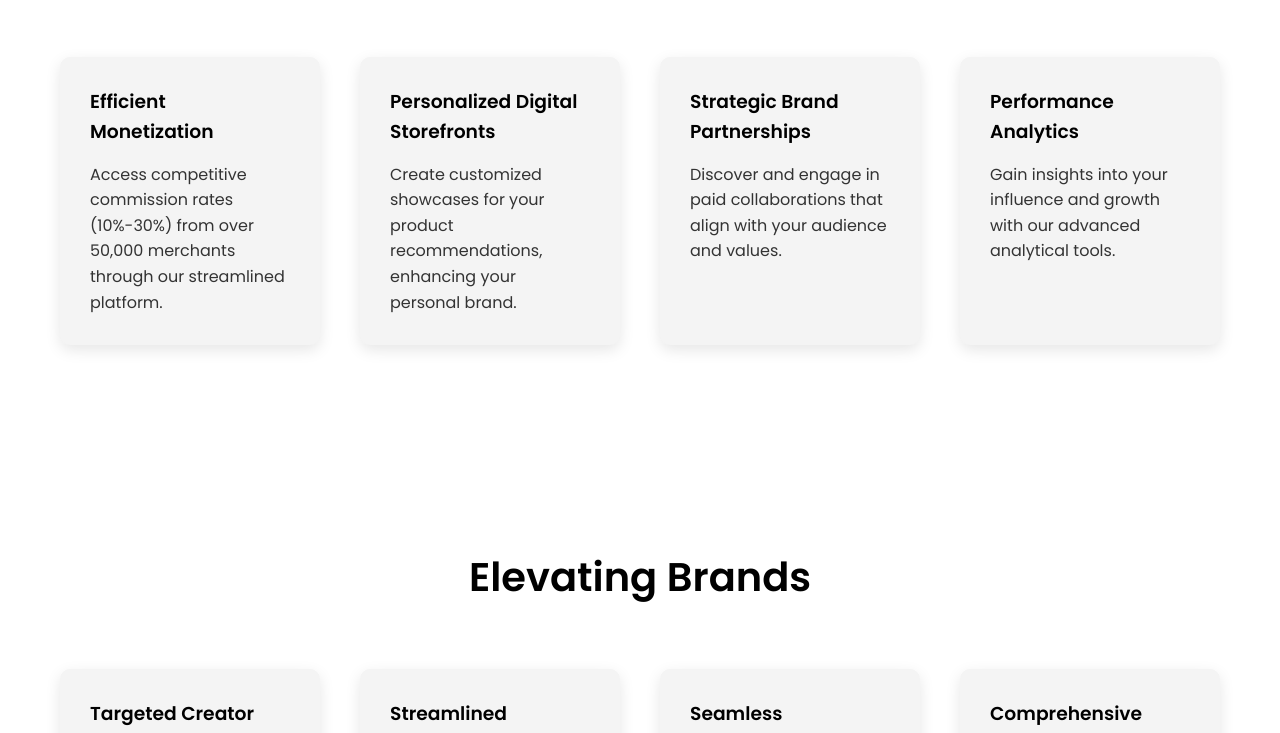
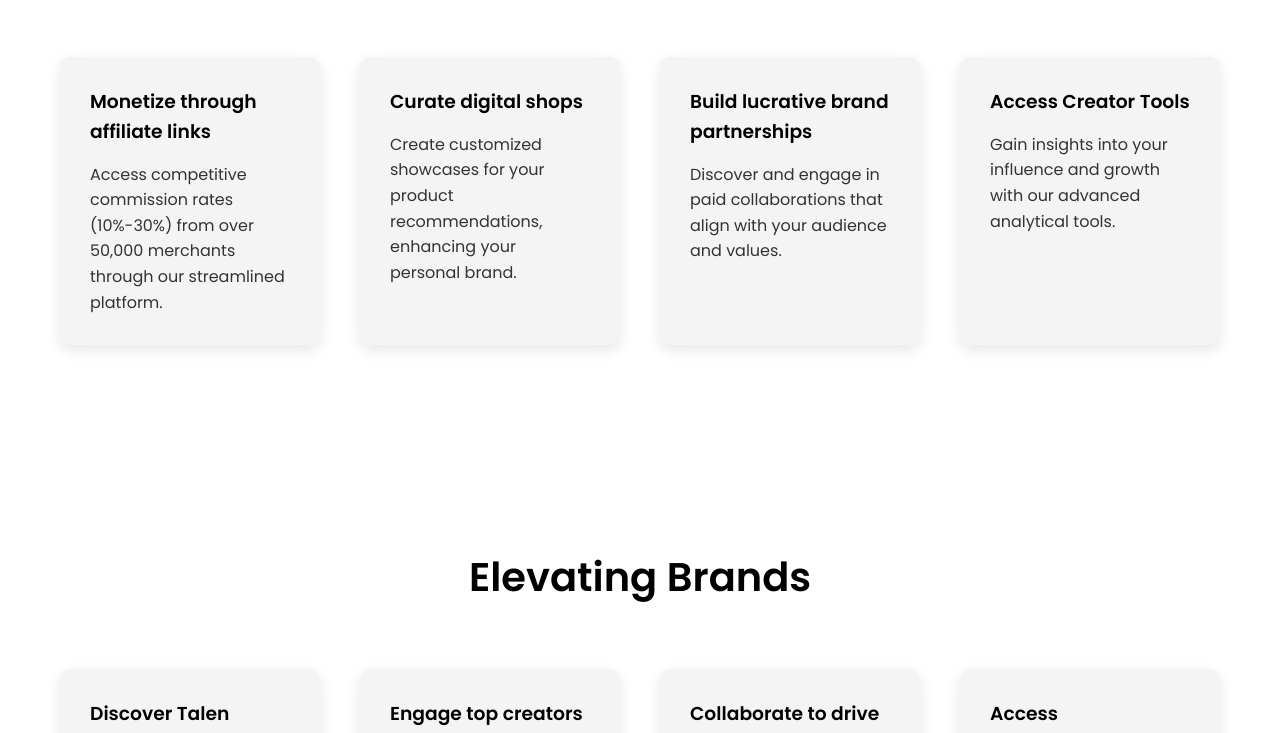
Before and after one commit to jayraina/creator-central, a plain HTML site: page index.html in a window 1280 px wide. Shown: the part 655-1388 px from the top of the page. Drawn offline with Linux system fonts and the light colour scheme.

Commit message:
Update index.html

```diff
--- a/index.html
+++ b/index.html
@@ -36,19 +36,19 @@
                 <h2>Empowering Creators</h2>
                 <div class="feature-grid">
                     <div class="feature-item">
-                        <h3>Efficient Monetization</h3>
+                        <h3>Monetize through affiliate links</h3>
                         <p>Access competitive commission rates (10%-30%) from over 50,000 merchants through our streamlined platform.</p>
                     </div>
                     <div class="feature-item">
-                        <h3>Personalized Digital Storefronts</h3>
+                        <h3>Curate digital shops</h3>
                         <p>Create customized showcases for your product recommendations, enhancing your personal brand.</p>
                     </div>
                     <div class="feature-item">
-                        <h3>Strategic Brand Partnerships</h3>
+                        <h3>Build lucrative brand partnerships</h3>
                         <p>Discover and engage in paid collaborations that align with your audience and values.</p>
                     </div>
                     <div class="feature-item">
-                        <h3>Performance Analytics</h3>
+                        <h3>Access Creator Tools</h3>
                         <p>Gain insights into your influence and growth with our advanced analytical tools.</p>
                     </div>
                 </div>
@@ -60,19 +60,19 @@
                 <h2>Elevating Brands</h2>
                 <div class="feature-grid">
                     <div class="feature-item">
-                        <h3>Targeted Creator Discovery</h3>
+                        <h3>Discover Talen</h3>
                         <p>Connect with our curated pool of influential creators using our proprietary matching algorithm.</p>
                     </div>
                     <div class="feature-item">
-                        <h3>Streamlined Engagement</h3>
+                        <h3>Engage top creators</h3>
                         <p>Efficiently manage your PR and gifting strategies through our integrated platform.</p>
                     </div>
                     <div class="feature-item">
-                        <h3>Seamless Collaboration</h3>
+                        <h3>Collaborate to drive growthn</h3>
                         <p>Utilize our user-friendly affiliate network designed for effective partnerships.</p>
                     </div>
                     <div class="feature-item">
-                        <h3>Comprehensive Analytics</h3>
+                        <h3>Access Comprehensive Analytics</h3>
                         <p>Track and optimize your campaigns with our detailed performance metrics.</p>
                     </div>
                 </div>
```
